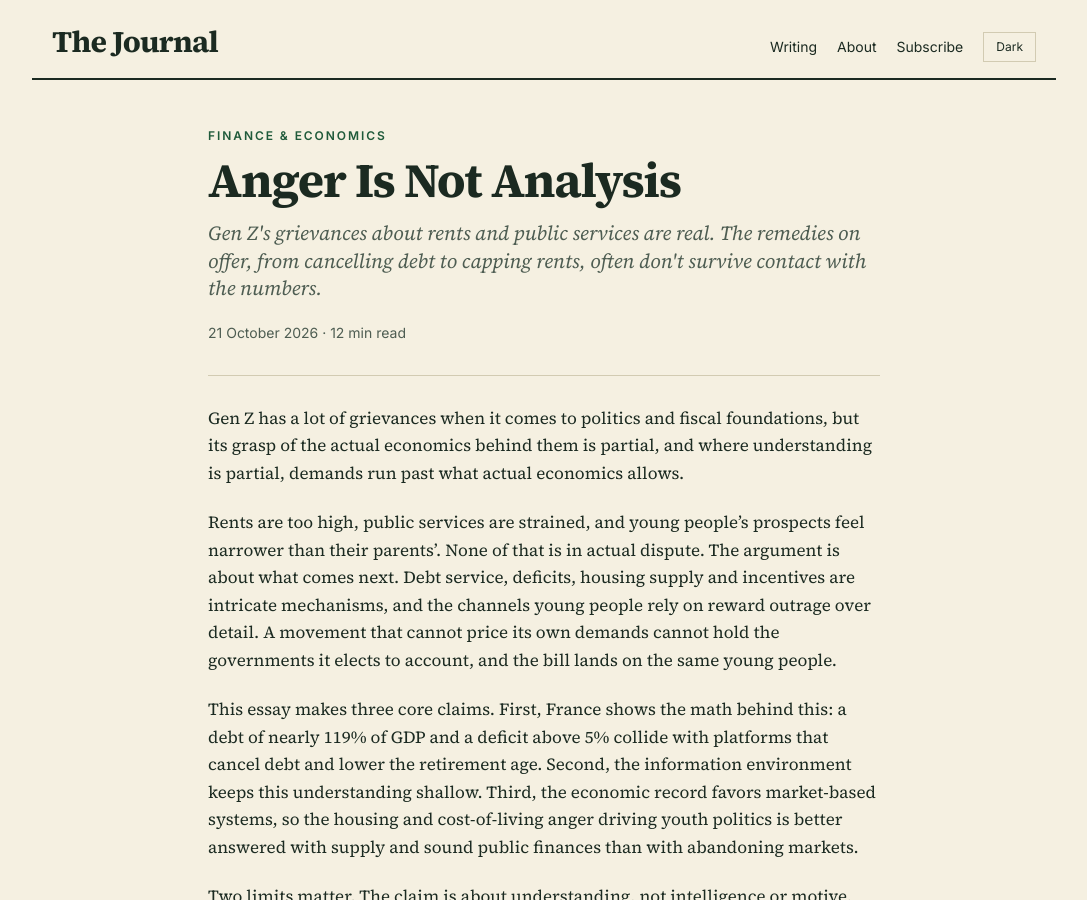
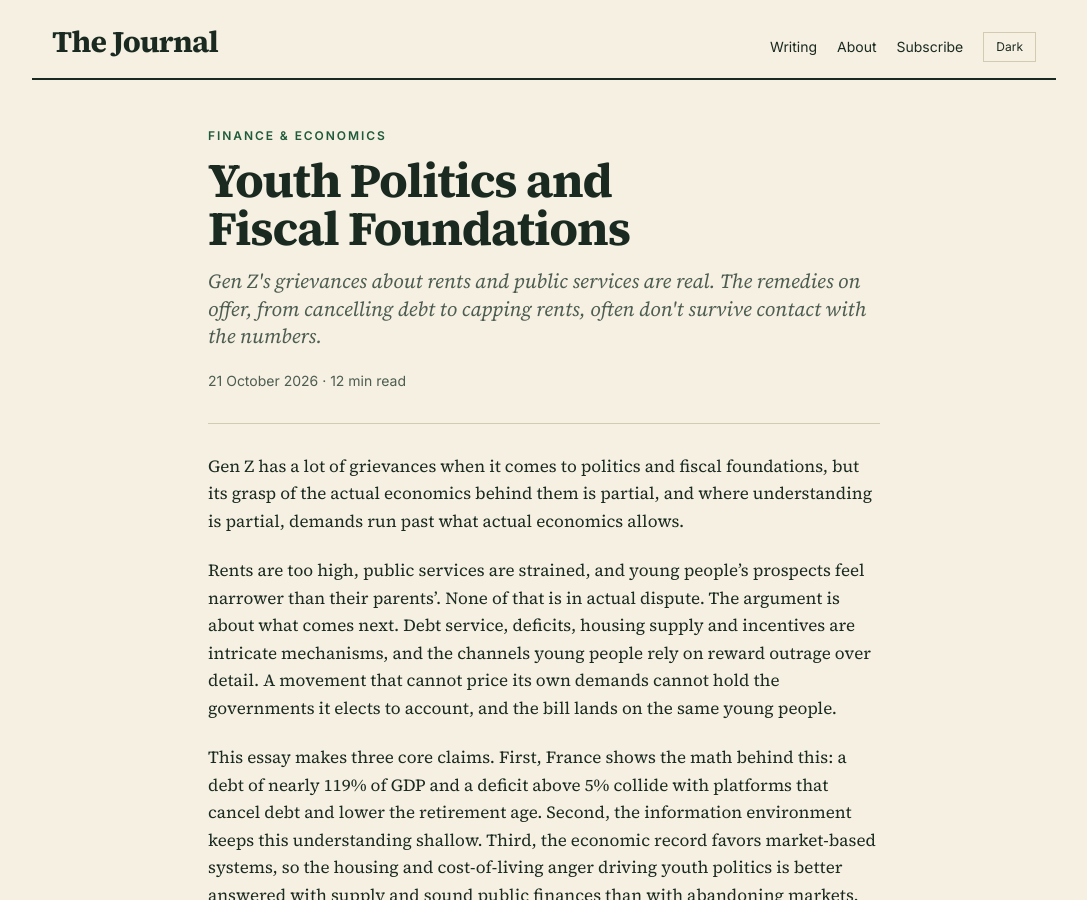
Before and after one commit to The-JournaI/the-journai.github.io, a Jekyll site: the page built from _posts/2026-10-21-youth-politics-and-fiscal-foundations.md, in a window 1280 px wide and 900 px high. Shown: the whole window, without its empty margins (96-1183 px from the left). Built offline with Jekyll 4.4.1, drawn with Linux system fonts in a browser that asks for light colours; nearby versions of some CDN libraries; our own code applies the rules of GitHub Pages for plain Markdown files.

Commit message:
Rename essay

```diff
--- a/_posts/2026-10-21-anger-is-not-analysis.md
+++ b/_posts/2026-10-21-youth-politics-and-fiscal-foundations.md
@@ -1,5 +1,5 @@
 ---
-title: Anger Is Not Analysis
+title: Youth Politics and Fiscal Foundations
 topic: finance
 summary: Gen Z's grievances about rents and public services are real. The remedies on offer, from cancelling debt to capping rents, often don't survive contact with the numbers.
 ---
```
